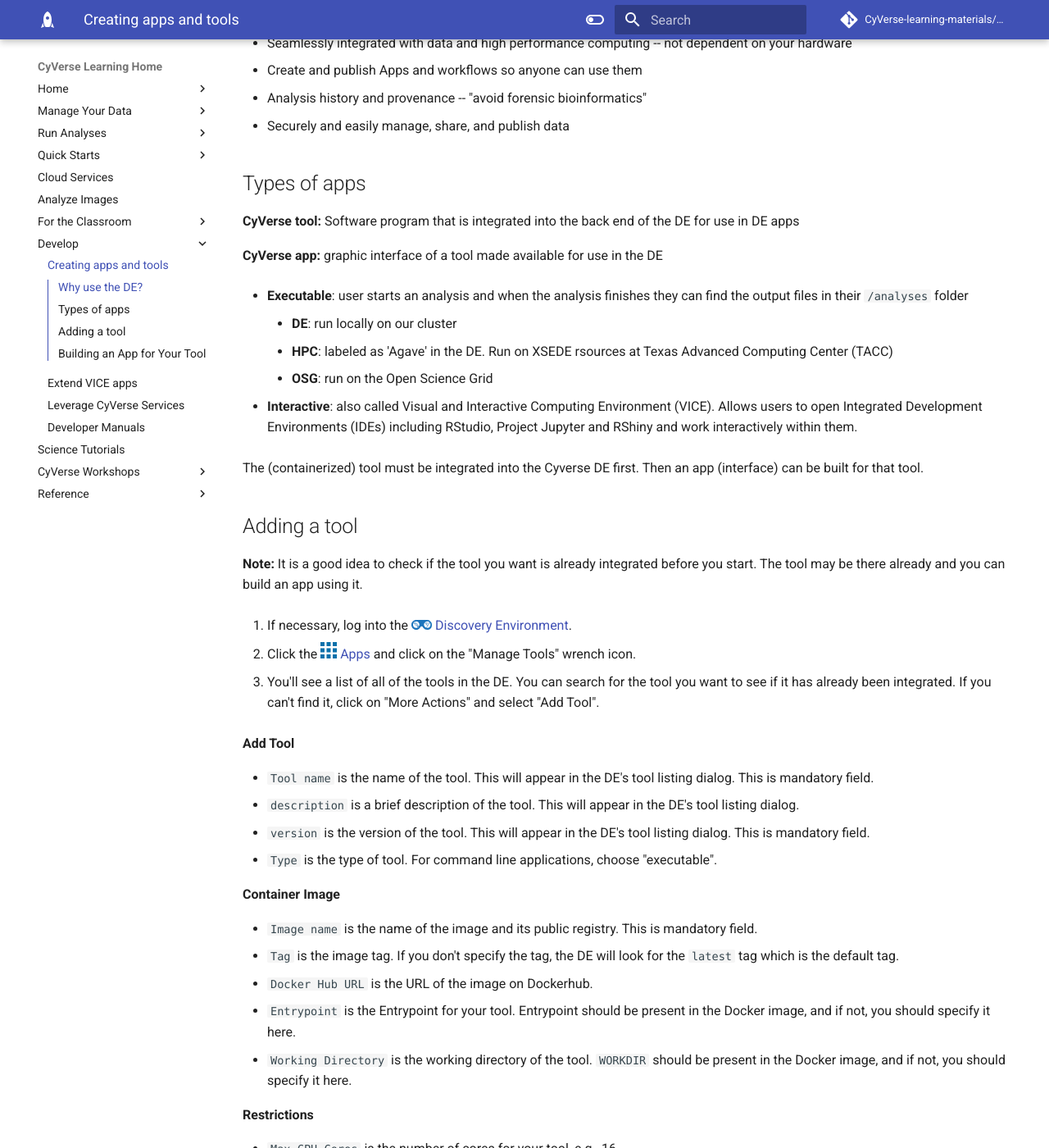
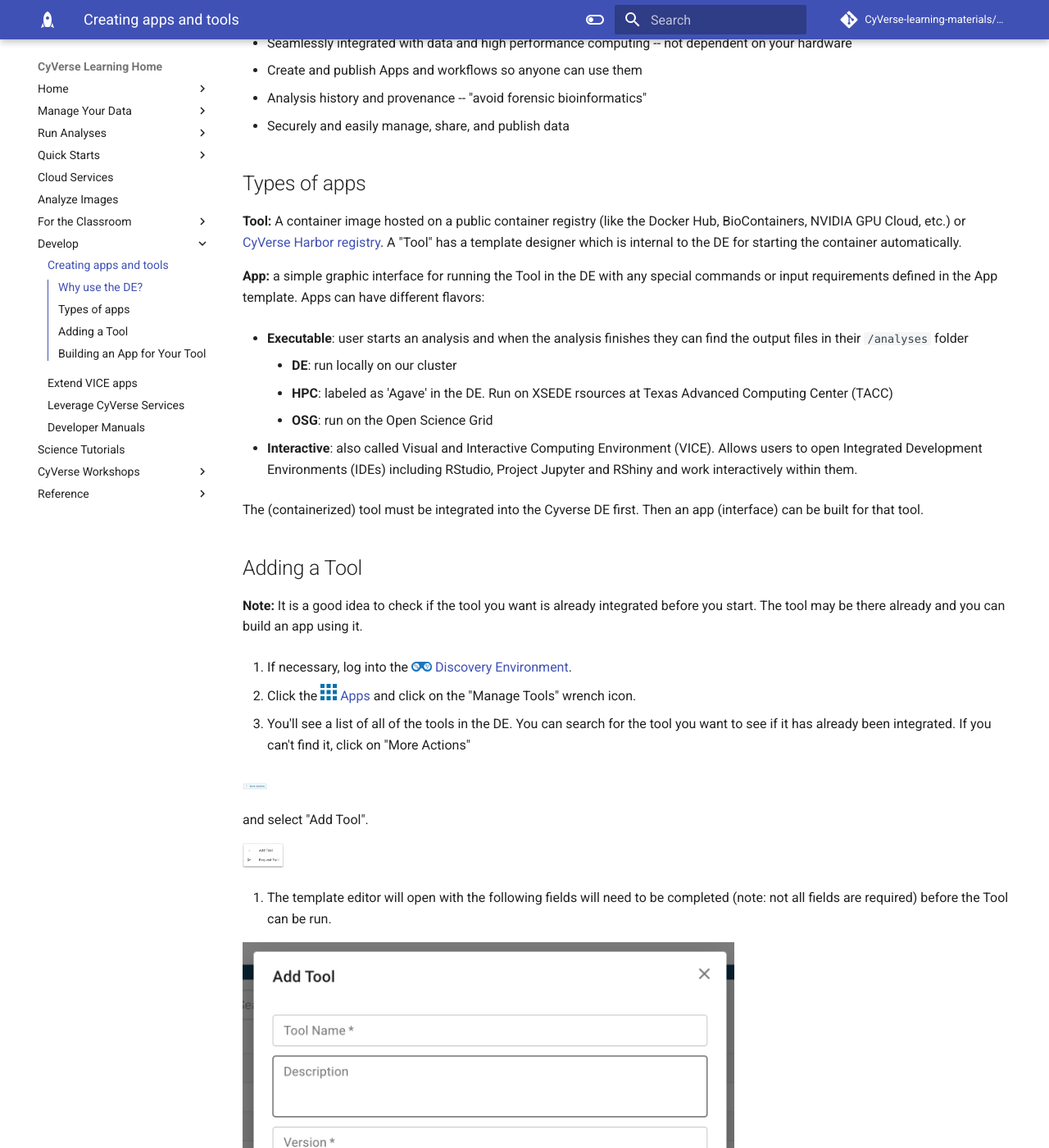
Before and after one commit to CyVerse-learning-materials/learning-materials-home, an MkDocs documentation site: the page built from docs/de/create_apps.md, in a window 1280 px wide and 1400 px high, scrolled down 258 px. Shown: the whole window at 82% size. Built offline with MkDocs 1.6.1 and Material for MkDocs 9.7.7, drawn with Linux system fonts in a browser that asks for light colours; some web fonts are replaced; a script that is not in the unit is left out; comment, search, counter and statistics services are not loaded.

Commit message:
Update create_apps.md
added screenshots

```diff
--- a/docs/de/create_apps.md
+++ b/docs/de/create_apps.md
@@ -14,11 +14,9 @@
 
 ## Types of apps
 
-**CyVerse tool:** Software program that is integrated into the back end
-of the DE for use in DE apps
+**Tool:** A container image hosted on a public container registry (like the Docker Hub, BioContainers, NVIDIA GPU Cloud, etc.) or [CyVerse Harbor registry](https://harbor.cyverse.org){target=_blank}. A "Tool" has a template designer which is internal to the DE for starting the container automatically.
 
-**CyVerse app:** graphic interface of a tool made available for use in
-the DE
+**App:** a simple graphic interface for running the Tool in the DE with any special commands or input requirements defined in the App template. Apps can have different flavors:
 
  -   **Executable**: user starts an analysis and when the analysis
      finishes they can find the output files in their `/analyses`
@@ -37,7 +35,7 @@
 The (containerized) tool must be integrated into the Cyverse DE first.
 Then an app (interface) can be built for that tool.
 
-## Adding a tool
+## Adding a Tool
 
 **Note:**
 It is a good idea to check if the tool you want is already
@@ -48,7 +46,17 @@
 
 2. Click the [![][apps]{width=20}](https://de.cyverse.org/apps){target=_blank} [Apps](https://de.cyverse.org/apps){target=_blank} and click on the "Manage Tools" wrench icon.
 
-3. You'll see a list of all of the tools in the DE. You can search for the tool you want to see if it has already been integrated. If you can't find it, click on "More Actions" and select "Add Tool".
+3. You'll see a list of all of the tools in the DE. You can search for the tool you want to see if it has already been integrated. If you can't find it, click on "More Actions"
+
+![more_actions](../assets/de/more_actions.png){width="30"}
+
+and select "Add Tool".
+
+![add_tool](../assets/de/add_tool.png){width="50"}
+
+4. The template editor will open with the following fields will need to be completed (note: not all fields are required) before the Tool can be run.
+
+![template_editor](../assets/de/template_editor.png){width="600"}
 
 **Add Tool**
 
```
